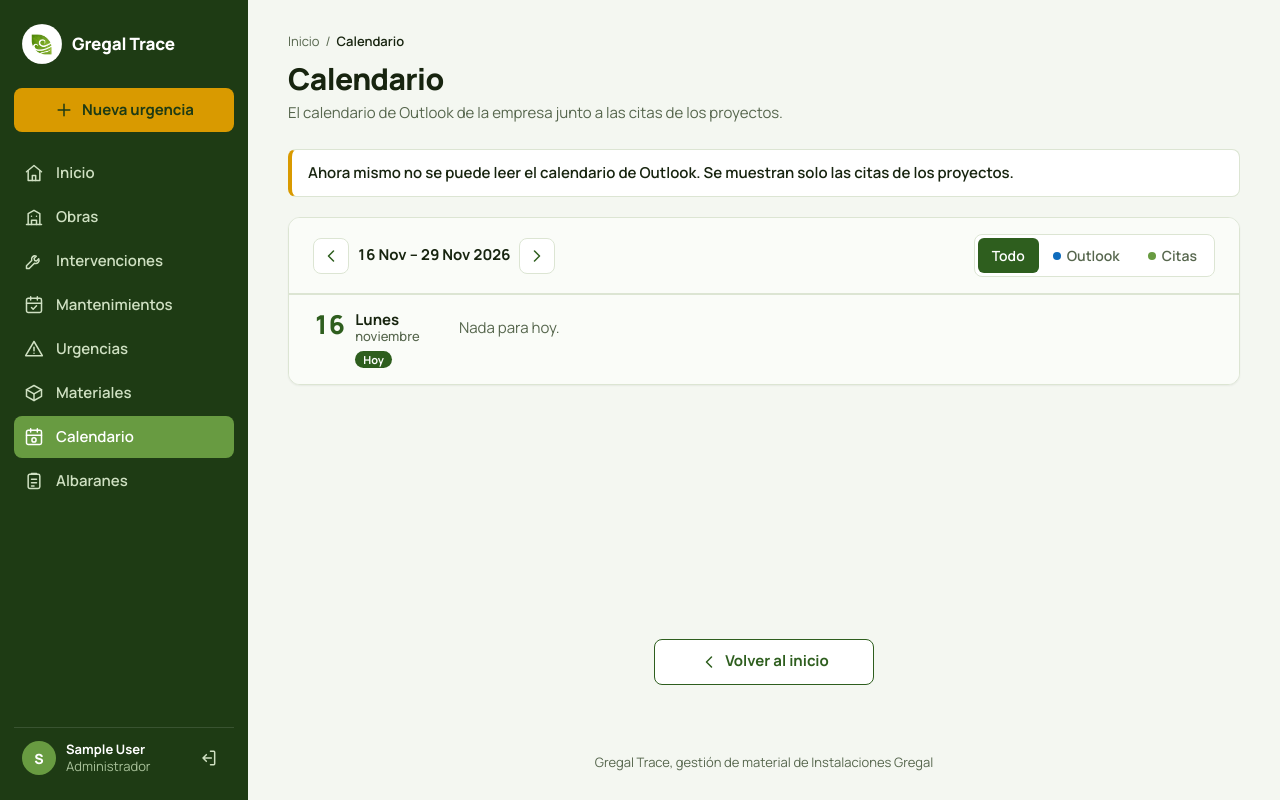
After one commit to DavidRiosV/TFG-Gregal_Trace, a Django app: page /calendario/ in a window 1280 px wide. The commit adds this page. Run offline with Django 5.2, Linux system fonts and the light colour scheme; a user stored in the database is signed in; tables that the repository leaves empty hold one stand-in row (values such as "Sample post"); parts of the project's set-up code (start-up, migrations or seed data) failed here and were passed over.

Commit message:
Calendario

```diff
--- a/gestion/static/css/estilos.css
+++ b/gestion/static/css/estilos.css
@@ -1656,3 +1656,77 @@ img { display: block; max-width: 100%; }
 .tabla--compacta td { padding: 12px 14px; }
 .tabla--compacta th:first-child,
 .tabla--compacta td:first-child { padding-left: 24px; }
+
+/* ==========================================================
+   Calendario (Oficina): agenda de Outlook + citas de los proyectos
+   ========================================================== */
+:root { --agenda-outlook: #0F6CBD; --agenda-outlook-suave: #E3EEF8; }
+
+.calendario-nav { display: flex; align-items: center; gap: 8px; }
+.calendario-nav__rango { min-width: 150px; font-weight: 700; text-align: center; }
+.calendario-nav__hoy { display: inline-flex; align-items: center; text-decoration: none; }
+
+.punto-agenda { width: 8px; height: 8px; border-radius: 50%; }
+.punto-agenda--outlook { background: var(--agenda-outlook); }
+.punto-agenda--cita { background: var(--verde-marca); }
+.segmento--activo .punto-agenda { box-shadow: 0 0 0 2px var(--sobre-color); }
+
+.agenda-dia { display: grid; grid-template-columns: 170px minmax(0, 1fr); border-top: 1px solid var(--linea); }
+.agenda-dia:first-of-type { border-top: 0; }
+.agenda-dia--hoy { background: #FAFCF8; }
+
+.agenda-dia__fecha {
+    display: flex;
+    align-items: flex-start;
+    gap: 10px;
+    margin: 0;
+    padding: 16px 24px;
+    font-size: 15px;
+    font-weight: 700;
+}
+.agenda-dia__numero { font-size: 26px; font-weight: 800; line-height: 1; }
+.agenda-dia__texto { display: flex; flex-direction: column; line-height: 1.2; }
+.agenda-dia__texto span { color: var(--texto-suave); font-size: 13px; font-weight: 500; }
+.agenda-dia__hoy { padding: 2px 8px; border-radius: 999px; background: var(--verde-accion); color: var(--sobre-color); font-size: 11px; }
+.agenda-dia--hoy .agenda-dia__numero { color: var(--verde-accion); }
+
+.agenda { margin: 0; padding: 8px 24px 8px 0; list-style: none; }
+.agenda__elemento {
+    display: flex;
+    align-items: stretch;
+    gap: 14px;
+    margin: 6px 0;
+    border-radius: var(--radio-control);
+    border-left: 4px solid var(--agenda-outlook);
+    background: var(--agenda-outlook-suave);
+}
+.agenda__elemento--cita { border-left-color: var(--verde-marca); background: var(--verde-suave); }
+
+.agenda__hora {
+    display: flex;
+    flex-direction: column;
+    justify-content: center;
+    flex: none;
+    width: 78px;
+    padding: 10px 0 10px 12px;
+    font-size: 14px;
+    font-weight: 700;
+}
+.agenda__hora span { color: var(--texto-suave); font-size: 12px; font-weight: 500; }
+.agenda__cuerpo { display: flex; flex-direction: column; justify-content: center; flex: 1; min-width: 0; padding: 10px 0; color: var(--texto); text-decoration: none; }
+a.agenda__cuerpo:hover .agenda__titulo { color: var(--verde-accion); text-decoration: underline; }
+.agenda__titulo { font-weight: 700; overflow-wrap: anywhere; }
+.agenda__meta { color: var(--texto-suave); font-size: 13px; }
+.agenda__fuente { align-self: center; flex: none; padding-right: 12px; color: var(--texto-suave); font-size: 12px; font-weight: 600; }
+.agenda__vacio { padding: 14px 0; color: var(--texto-suave); }
+
+@media (max-width: 760px) {
+    .agenda-dia { grid-template-columns: 1fr; }
+    .agenda-dia__fecha { padding: 14px 16px 4px; }
+    .agenda { padding: 0 16px 10px; }
+    .agenda__fuente { display: none; }
+    .calendario-nav { width: 100%; justify-content: space-between; }
+    .calendario-nav .boton-tabla { width: 44px; height: 44px; }
+}
+.agenda-dia__hoy { align-self: flex-start; margin-top: 6px; font-style: normal; }
+.agenda__dia-completo { font-size: 12px; font-style: normal; white-space: nowrap; }
--- /dev/null
+++ b/gestion/templates/gestion/calendario.html
@@ -0,0 +1,76 @@
+{% extends "gestion/principal.html" %}
+
+{% block titulo %}Calendario · Gregal Trace{% endblock %}
+
+{% block contenido %}
+{% url 'index' as url_inicio %}
+<header class="pagina">
+    {% include "gestion/migas.html" with miga_actual="Calendario" %}
+    <div class="pagina__fila">
+        <div>
+            <h1 class="pagina__titulo">Calendario</h1>
+            <p class="pagina__texto">El calendario de Outlook de la empresa junto a las citas de los proyectos.</p>
+        </div>
+        {% if url_outlook %}
+            <div class="pagina__acciones">
+                <a class="boton boton--secundario" href="{{ url_outlook }}" target="_blank" rel="noopener">{% include "gestion/icono.html" with nombre="abrir" %}Abrir en Outlook</a>
+            </div>
+        {% endif %}
+    </div>
+</header>
+
+{% if error %}<p class="aviso aviso--info">{{ error }}</p>{% endif %}
+
+<section class="panel panel--lista">
+    <div class="barra-herramientas">
+        {# Navegar de 14 en 14 días #}
+        <div class="calendario-nav">
+            <a class="boton-tabla" href="{{ url_anterior }}" aria-label="Dos semanas antes" title="Dos semanas antes">{% include "gestion/icono.html" with nombre="volver" %}</a>
+            <span class="calendario-nav__rango">{{ desde|date:"j M" }} – {{ hasta|date:"j M Y" }}</span>
+            <a class="boton-tabla" href="{{ url_siguiente }}" aria-label="Dos semanas después" title="Dos semanas después">{% include "gestion/icono.html" with nombre="siguiente" %}</a>
+            {% if not es_desde_hoy %}<a class="buscador__boton calendario-nav__hoy" href="{{ url_hoy }}">Hoy</a>{% endif %}
+        </div>
+        <nav class="segmentos" aria-label="Qué ver">
+            <a href="?desde={{ desde|date:'Y-m-d' }}" class="segmento{% if ver_actual == 'todo' %} segmento--activo{% endif %}">Todo</a>
+            <a href="?desde={{ desde|date:'Y-m-d' }}&ver=outlook" class="segmento{% if ver_actual == 'outlook' %} segmento--activo{% endif %}"><span class="punto-agenda punto-agenda--outlook" aria-hidden="true"></span>Outlook</a>
+            <a href="?desde={{ desde|date:'Y-m-d' }}&ver=citas" class="segmento{% if ver_actual == 'citas' %} segmento--activo{% endif %}"><span class="punto-agenda punto-agenda--cita" aria-hidden="true"></span>Citas</a>
+        </nav>
+    </div>
+
+    {% for dia in dias %}
+        <div class="agenda-dia{% if dia.es_hoy %} agenda-dia--hoy{% endif %}">
+            <h2 class="agenda-dia__fecha">
+                <span class="agenda-dia__numero">{{ dia.fecha|date:"j" }}</span>
+                <span class="agenda-dia__texto">{{ dia.fecha|date:"l"|capfirst }}<span>{{ dia.fecha|date:"F" }}</span>{% if dia.es_hoy %}<em class="agenda-dia__hoy">Hoy</em>{% endif %}</span>
+            </h2>
+            <ul class="agenda">
+                {% for elemento in dia.elementos %}
+                    <li class="agenda__elemento agenda__elemento--{{ elemento.fuente }}">
+                        <span class="agenda__hora">
+                            {% if elemento.inicio %}{{ elemento.inicio|time:"H:i" }}{% if elemento.fin %}<span>{{ elemento.fin|time:"H:i" }}</span>{% endif %}{% else %}<em class="agenda__dia-completo">Todo el día</em>{% endif %}
+                        </span>
+                        {% if elemento.fuente == 'cita' %}
+                            <a class="agenda__cuerpo" href="{% url 'detalle_proyecto' elemento.proyecto.pk %}#citas">
+                                <span class="agenda__titulo">{{ elemento.titulo }}</span>
+                                <span class="agenda__meta">{{ elemento.proyecto.nombre }}{% if elemento.proyecto.cliente %} · {{ elemento.proyecto.cliente }}{% endif %}</span>
+                            </a>
+                        {% else %}
+                            <span class="agenda__cuerpo">
+                                <span class="agenda__titulo">{{ elemento.titulo }}</span>
+                                {% if elemento.lugar or elemento.varios_dias %}<span class="agenda__meta">{{ elemento.lugar }}{% if elemento.lugar and elemento.varios_dias %} · {% endif %}{{ elemento.varios_dias }}</span>{% endif %}
+                            </span>
+                        {% endif %}
+                        <span class="agenda__fuente">{% if elemento.fuente == 'cita' %}Cita{% else %}Outlook{% endif %}</span>
+                    </li>
+                {% empty %}
+                    <li class="agenda__vacio">Nada para hoy.</li>
+                {% endfor %}
+            </ul>
+        </div>
+    {% empty %}
+        <div class="vacio"><p>No hay nada en el calendario entre el {{ desde|date:"d/m" }} y el {{ hasta|date:"d/m/Y" }}.</p></div>
+    {% endfor %}
+</section>
+
+{% include "gestion/volver.html" with volver_url=url_inicio volver_texto="Volver al inicio" %}
+{% endblock %}
--- a/gestion/templates/gestion/index.html
+++ b/gestion/templates/gestion/index.html
@@ -48,10 +48,11 @@
     <section class="panel panel--oficina">
         <div>
             <h2 class="panel__titulo">Oficina</h2>
-            <p class="pagina__texto">Gestiona el catálogo de materiales con sus precios y revisa los albaranes de cada trabajo.</p>
+            <p class="pagina__texto">Gestiona el catálogo de materiales con sus precios, consulta el calendario y revisa los albaranes de cada trabajo.</p>
         </div>
         <div class="pagina__acciones">
             <a class="boton boton--secundario" href="{% url 'lista_materiales' %}">{% include "gestion/icono.html" with nombre="materiales" %}Materiales</a>
+            <a class="boton boton--secundario" href="{% url 'calendario' %}">{% include "gestion/icono.html" with nombre="cita" %}Calendario</a>
             <a class="boton boton--secundario" href="{% url 'lista_albaranes' %}">{% include "gestion/icono.html" with nombre="albaran" %}Albaranes</a>
         </div>
     </section>
--- a/gestion/templates/gestion/menu.html
+++ b/gestion/templates/gestion/menu.html
@@ -35,6 +35,12 @@
                 <span>Materiales</span>
             </a>
         {% endif %}
+        {% if perms.gestion.change_proyecto %}
+            <a class="menu__enlace{% if seccion == 'calendario' %} menu__enlace--activo{% endif %}" href="{% url 'calendario' %}">
+                {% include "gestion/icono.html" with nombre="cita" %}
+                <span>Calendario</span>
+            </a>
+        {% endif %}
         {% if perms.gestion.change_albaran %}
             <a class="menu__enlace{% if seccion == 'albaranes' %} menu__enlace--activo{% endif %}" href="{% url 'lista_albaranes' %}">
                 {% include "gestion/icono.html" with nombre="albaran" %}
--- a/gestion/templates/gestion/principal.html
+++ b/gestion/templates/gestion/principal.html
@@ -6,7 +6,7 @@
     <meta name="viewport" content="width=device-width, initial-scale=1.0">
     <title>{% block titulo %}Gregal Trace{% endblock %}</title>
     <link href="https://fonts.googleapis.com/css2?family=Manrope:wght@400;500;600;700;800&display=swap" rel="stylesheet">
-    <link rel="stylesheet" href="{% static 'css/estilos.css' %}?v=4">
+    <link rel="stylesheet" href="{% static 'css/estilos.css' %}?v=5">
 </head>
 
 <body class="{% block clase_body %}{% endblock %}">
--- a/gestion/urls.py
+++ b/gestion/urls.py
@@ -18,6 +18,7 @@ urlpatterns = [
     # Notas, citas y albaranes
     path('nota/<int:pk>/eliminar/', views.nota_eliminar, name='nota_eliminar'),
     path('cita/<int:pk>/eliminar/', views.cita_eliminar, name='cita_eliminar'),
+    path('calendario/', views.calendario, name='calendario'),
     path('albaranes/', views.lista_albaranes, name='lista_albaranes'),
     path('albaran/<int:pk>/', views.albaran_ver, name='albaran_ver'),
     path('albaran/<int:pk>/eliminar/', views.albaran_eliminar, name='albaran_eliminar'),
--- a/gestion/views.py
+++ b/gestion/views.py
@@ -1,4 +1,4 @@
-from datetime import date, datetime
+from datetime import date, datetime, timedelta
 from urllib.parse import urlencode
 
 from django.contrib import messages
@@ -10,6 +10,7 @@ from django.http import FileResponse, Http404
 from django.shortcuts import get_object_or_404, redirect, render
 from django.urls import reverse
 
+from .calendario import descargar_ics, dias_del_evento, leer_eventos, url_outlook_web
 from .forms import (AlbaranForm, CategoriaForm, CitaForm, ConsumoForm, HorasForm, MaterialForm, NotaForm,
                     ProyectoForm, RegistroForm, TipoForm, UrgenciaForm)
 from .models import (Albaran, Categoria, Cita, Consumo, Material, Nota, Oficina, Operario, Proyecto, Tipo, Usuario,
@@ -878,3 +879,92 @@ def registrar_usuario(request):
         formulario = RegistroForm()
 
     return render(request, 'registration/signup.html', {'formulario': formulario})
+
+
+# ---------------------------------------------------------------------------
+# Calendario (Oficina): el calendario de Outlook de la empresa junto a las citas de los proyectos
+# ---------------------------------------------------------------------------
+DIAS_CALENDARIO = 14
+
+
+@permission_required('gestion.change_proyecto')
+def calendario(request):
+    hoy = date.today()
+    # Primer día que se enseña (?desde=2026-11-10); si no llega o no es una fecha, hoy
+    try:
+        desde = datetime.strptime(request.GET.get('desde', ''), '%Y-%m-%d').date()
+    except ValueError:
+        desde = hoy
+    hasta = desde + timedelta(days=DIAS_CALENDARIO - 1)
+
+    # Qué se ve: todo, solo Outlook o solo las citas de los proyectos
+    ver = request.GET.get('ver', 'todo')
+    if ver not in ('todo', 'outlook', 'citas'):
+        ver = 'todo'
+
+    por_dia = {}
+    for numero in range(DIAS_CALENDARIO):
+        por_dia[desde + timedelta(days=numero)] = []
+
+    error = ''
+    if ver != 'citas':
+        try:
+            eventos = leer_eventos(descargar_ics())
+        except (OSError, ValueError):
+            # Sin internet, enlace caducado o calendario despublicado: se avisa y se siguen viendo las citas
+            eventos = []
+            error = 'Ahora mismo no se puede leer el calendario de Outlook. Se muestran solo las citas de los proyectos.'
+        for evento in eventos:
+            dias = list(dias_del_evento(evento))
+            for numero, dia in enumerate(dias):
+                if dia in por_dia:
+                    # Un evento de varios días sale en cada uno; a partir del segundo, como «todo el día»
+                    primer_dia = numero == 0
+                    con_hora = not evento['todo_el_dia'] and primer_dia
+                    por_dia[dia].append({
+                        'fuente': 'outlook',
+                        'titulo': evento['titulo'] or '(Sin título)',
+                        'lugar': evento['lugar'],
+                        'inicio': evento['inicio'] if con_hora else None,
+                        'fin': evento['fin'] if con_hora and evento['fin'].date() == dia else None,
+                        'varios_dias': f'Día {numero + 1} de {len(dias)}' if len(dias) > 1 else '',
+                        'orden': evento['inicio'].strftime('%H:%M') if con_hora else '',
+                    })
+
+    if ver != 'outlook':
+        for cita in Cita.objects.filter(fecha__range=(desde, hasta)).select_related('proyecto'):
+            por_dia[cita.fecha].append({
+                'fuente': 'cita',
+                'titulo': cita.motivo or 'Cita',
+                'proyecto': cita.proyecto,
+                'inicio': cita.hora,
+                'orden': cita.hora.strftime('%H:%M') if cita.hora else '',
+            })
+
+    # Días con algo (y hoy siempre); dentro de cada día, primero lo de todo el día y luego por hora
+    dias = []
+    for dia, elementos in por_dia.items():
+        if elementos or dia == hoy:
+            elementos.sort(key=lambda elemento: elemento['orden'])
+            dias.append({'fecha': dia, 'elementos': elementos, 'es_hoy': dia == hoy})
+
+    def url_desde(fecha):
+        parametros = {'desde': fecha.isoformat()}
+        if ver != 'todo':
+            parametros['ver'] = ver
+        return '?' + urlencode(parametros)
+
+    return render(request, 'gestion/calendario.html', {
+        'dias': dias,
+        'desde': desde,
+        'hasta': hasta,
+        'ver_actual': ver,
+        'error': error,
+        'url_anterior': url_desde(desde - timedelta(days=DIAS_CALENDARIO)),
+        'url_siguiente': url_desde(desde + timedelta(days=DIAS_CALENDARIO)),
+        'url_hoy': url_desde(hoy),
+        'es_desde_hoy': desde == hoy,
+        'url_outlook': url_outlook_web(),
+        'seccion': 'calendario',
+        'nav_tipos': datos_menu(),
+    })
--- a/mysite/settings.py
+++ b/mysite/settings.py
@@ -130,6 +130,10 @@ STATIC_ROOT = BASE_DIR / 'static'
 MEDIA_URL = 'media/'
 MEDIA_ROOT = BASE_DIR / 'media'
 
+# Enlace .ics del calendario de Outlook publicado (apartado Calendario de Oficina).
+# Quien tenga el enlace ve el calendario, por eso va en el .env y no aquí.
+OUTLOOK_ICS_URL = env('OUTLOOK_ICS_URL', default='')
+
 # Default primary key field type
 # https://docs.djangoproject.com/en/5.1/ref/settings/#default-auto-field
 
```
Also changed, not shown: gestion/calendario.py (added, +129 -0 lines), 1 other file.
